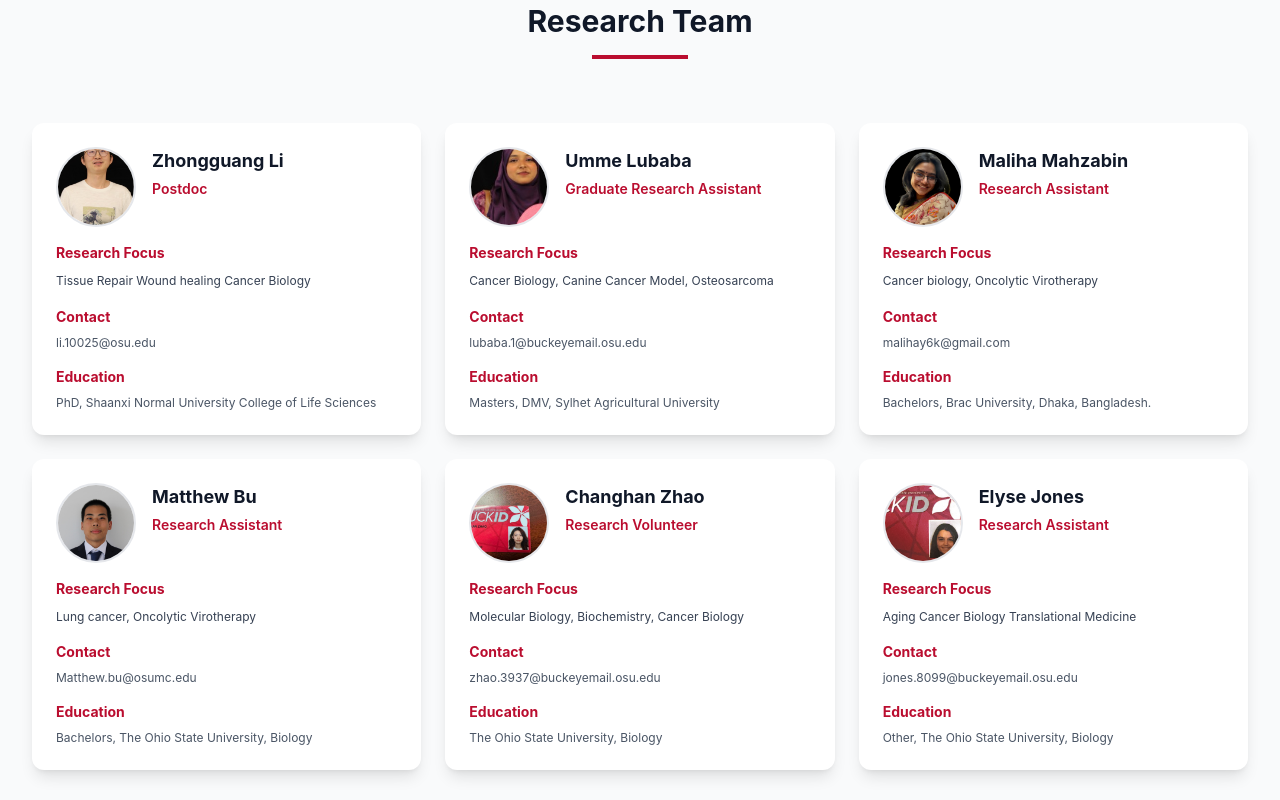
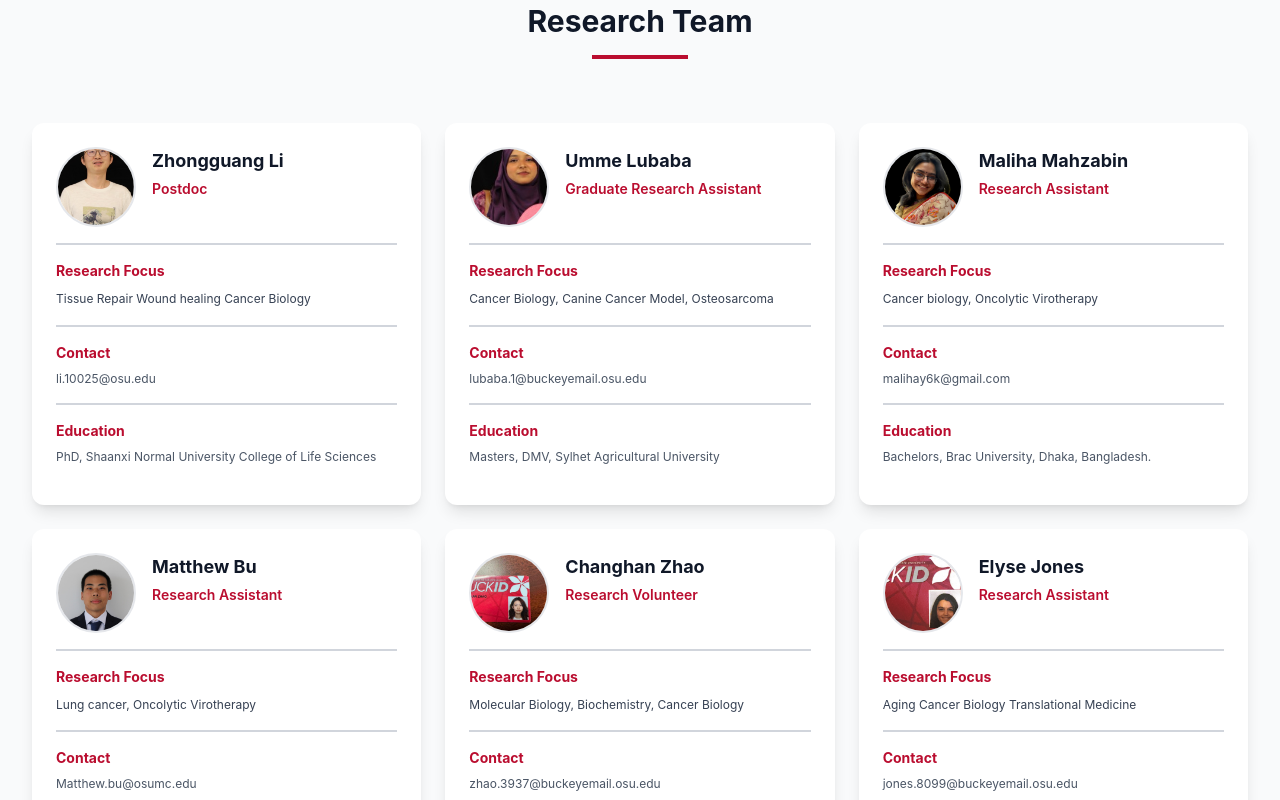
Before and after one commit to lifrank1/haichanglilab.com, a Next.js app: page /people in a window 1280 px wide. Shown: the part 1320-2120 px from the top of the page. Built offline with nearby package versions, Linux system fonts and the light colour scheme.

Commit message:
box size uniformity

```diff
--- a/app/page.tsx
+++ b/app/page.tsx
@@ -20,7 +20,7 @@ function ResearchProjectCard({ project }: ResearchProjectCardProps) {
   };
 
   return (
-    <div className="bg-white rounded-xl shadow-lg hover:shadow-xl hover-lift transition-all duration-300 p-8 border border-gray-200 group">
+    <div className="bg-white rounded-xl shadow-lg hover:shadow-xl hover-lift transition-all duration-300 p-8 border border-gray-200 group h-full flex flex-col">
       <div className="flex justify-between items-start mb-4">
         <h3 className="text-xl font-bold group-hover:text-osu-scarlet transition-colors duration-300" style={{ color: '#ba0d2f' }}>
           {project.title}
@@ -46,7 +46,7 @@ function ResearchProjectCard({ project }: ResearchProjectCardProps) {
       )}
 
       {project.funding && (
-        <div className="pt-4 border-t border-gray-100">
+        <div className="pt-4 border-t-2 border-gray-300 mt-auto">
           <p className="text-sm text-gray-600">
             <span className="font-medium">Funding:</span> {project.funding}
           </p>
@@ -94,7 +94,7 @@ export default function Home() {
 
           <div className="grid grid-cols-1 md:grid-cols-2 gap-8">
             {researchProjects.map((project, index) => (
-              <div key={project.id} className="animate-fade-in-up" style={{ animationDelay: `${index * 0.1}s` }}>
+              <div key={project.id} className="animate-fade-in-up h-full" style={{ animationDelay: `${index * 0.1}s` }}>
                 <ResearchProjectCard project={project} />
               </div>
             ))}
--- a/app/people/page.tsx
+++ b/app/people/page.tsx
@@ -87,8 +87,8 @@ function PrincipalInvestigatorCard({ person }: PersonCardProps) {
 // Compact card for team members
 function TeamMemberCard({ person }: PersonCardProps) {
   return (
-    <div className="bg-white rounded-xl shadow-lg overflow-hidden hover:shadow-xl transition-all duration-300 group">
-      <div className="p-6">
+    <div className="bg-white rounded-xl shadow-lg overflow-hidden hover:shadow-xl transition-all duration-300 group h-full flex flex-col">
+      <div className="p-6 flex flex-col flex-grow">
         {/* Image and basic info */}
         <div className="flex items-start space-x-4 mb-4">
           <div className="flex-shrink-0">
@@ -111,7 +111,7 @@ function TeamMemberCard({ person }: PersonCardProps) {
         </div>
 
         {/* Research Focus */}
-        <div className="mb-4">
+        <div className="pt-4 pb-4 border-t-2 border-gray-300">
           <h4 className="text-sm font-bold mb-2" style={{ color: '#ba0d2f' }}>Research Focus</h4>
           <p className="text-xs text-gray-700 leading-relaxed line-clamp-3">
             {person.researchFocus}
@@ -119,7 +119,7 @@ function TeamMemberCard({ person }: PersonCardProps) {
         </div>
 
         {/* Contact Info */}
-        <div className="mb-4">
+        <div className="pt-4 pb-4 border-t-2 border-gray-300">
           <h4 className="text-sm font-bold mb-2" style={{ color: '#ba0d2f' }}>Contact</h4>
           <div className="space-y-1">
             <p className="text-xs text-gray-600 break-all">{person.email}</p>
@@ -128,7 +128,7 @@ function TeamMemberCard({ person }: PersonCardProps) {
 
         {/* Education */}
         {person.education && person.education.length > 0 && (
-          <div>
+          <div className="pt-4 pb-4 border-t-2 border-gray-300">
             <h4 className="text-sm font-bold mb-2" style={{ color: '#ba0d2f' }}>Education</h4>
             <div className="space-y-1">
               {person.education.slice(0, 2).map((edu, index) => {
@@ -189,7 +189,7 @@ export default function People() {
 
             <div className="grid grid-cols-1 md:grid-cols-2 lg:grid-cols-3 gap-6">
               {teamMembers.map((person, index) => (
-                <div key={person.id} className="animate-fade-in-up" style={{ animationDelay: `${index * 0.1}s` }}>
+                <div key={person.id} className="animate-fade-in-up h-full" style={{ animationDelay: `${index * 0.1}s` }}>
                   <TeamMemberCard person={person} />
                 </div>
               ))}
@@ -209,7 +209,7 @@ export default function People() {
 
             <div className="grid grid-cols-1 md:grid-cols-2 lg:grid-cols-3 gap-6">
               {alumni.map((person, index) => (
-                <div key={person.id} className="animate-fade-in-up" style={{ animationDelay: `${index * 0.1}s` }}>
+                <div key={person.id} className="animate-fade-in-up h-full" style={{ animationDelay: `${index * 0.1}s` }}>
                   <TeamMemberCard person={person} />
                 </div>
               ))}
```
